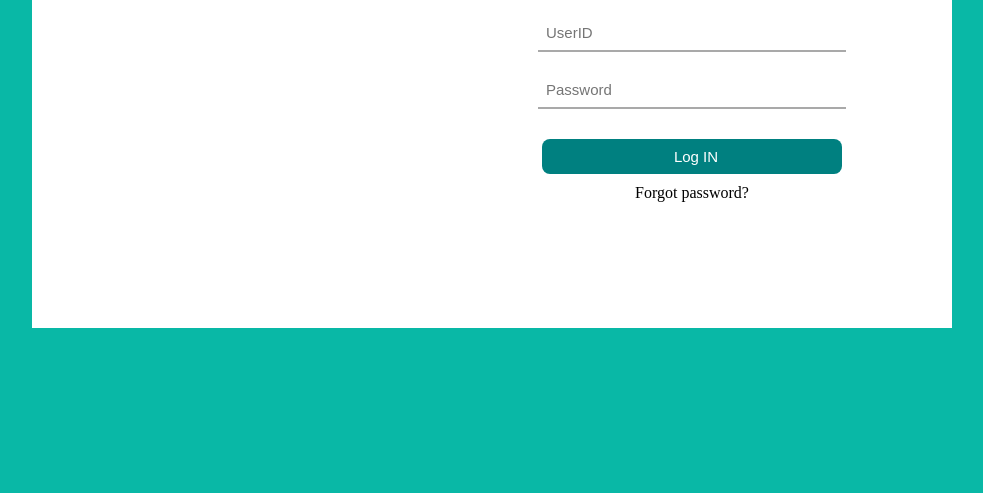
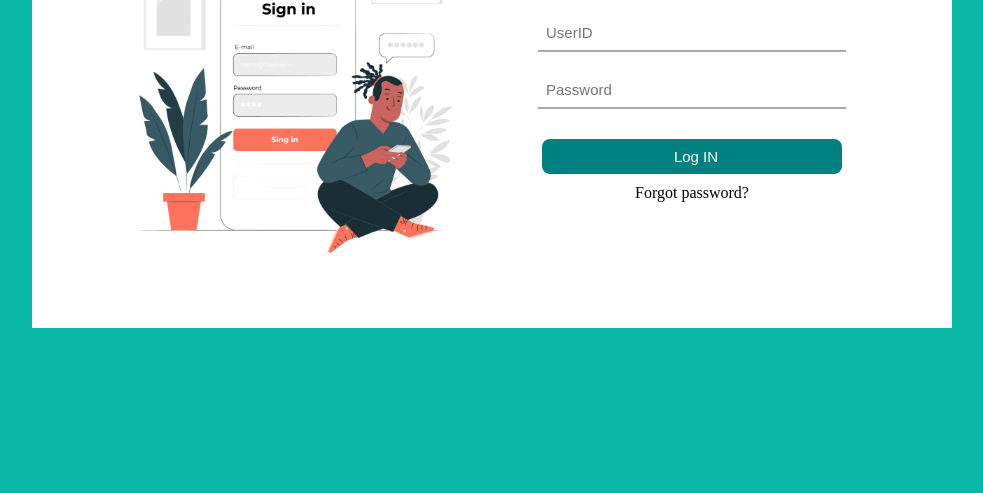
Before and after one commit to imnitish227/Login-Page-, a plain HTML site: page index.html in a window 1280 px wide. Shown: the part 307-800 px from the top of the page, without its empty margins (148-1131 px from the left). Drawn offline with Linux system fonts and the light colour scheme.

Commit message:
Update style.css

```diff
--- a/style.css
+++ b/style.css
@@ -19,7 +19,7 @@ body{
     border-top-left-radius: 50px;
 }
 .logo{
-    background-image: url(png/login.jpg);
+    background-image: url(login.jpg);
     background-size: contain;
     background-repeat: no-repeat;
     background-position: center;
```
